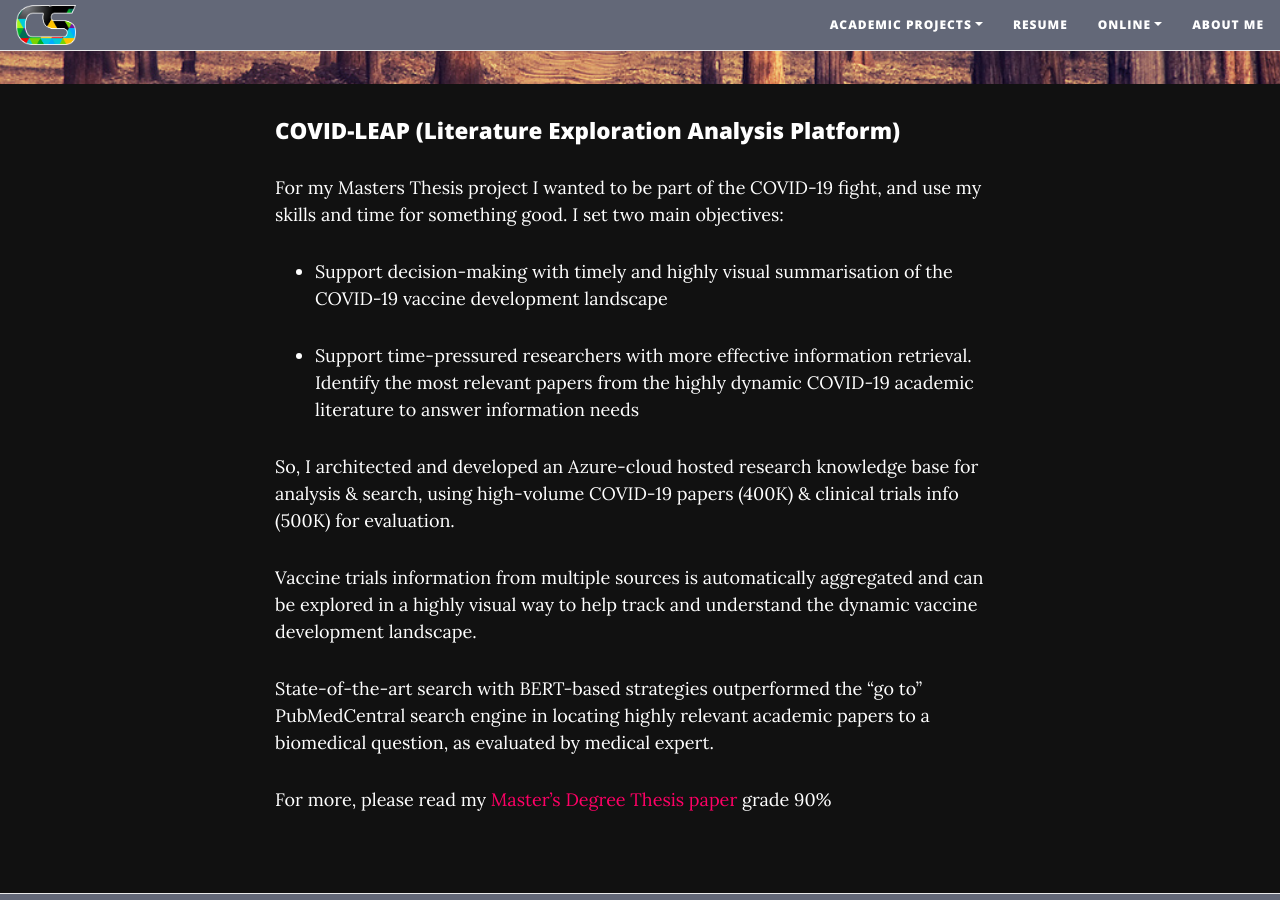
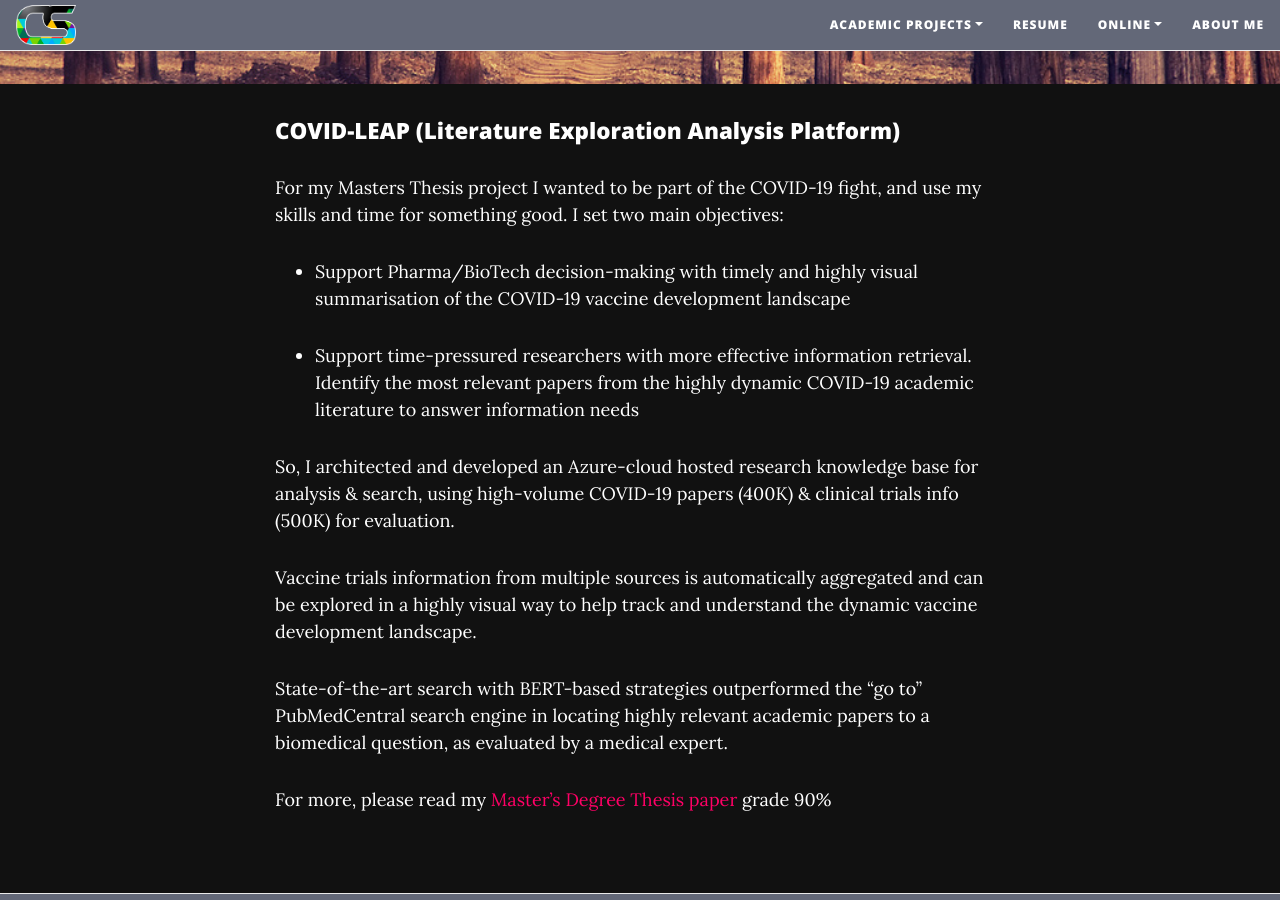
Before and after one commit to corticalstack/corticalstack.github.io, a Jekyll site: the page built from mt.md, in a window 1280 px wide and 900 px high, scrolled down 491 px. Built offline with Jekyll 4.4.1, drawn with Linux system fonts in a browser that asks for light colours; nearby versions of some CDN libraries.

Commit message:
Adding thesis

```diff
--- a/mt.md
+++ b/mt.md
@@ -7,7 +7,7 @@
 ### COVID-LEAP (Literature Exploration Analysis Platform)
 For my Masters Thesis project I wanted to be part of the COVID-19 fight, and use my skills and time for something good. I set two main objectives:
 
-* Support decision-making with timely and highly visual summarisation of the COVID-19 vaccine development landscape
+* Support Pharma/BioTech decision-making with timely and highly visual summarisation of the COVID-19 vaccine development landscape
 
 * Support time-pressured researchers with more effective information retrieval. Identify the most relevant papers from the highly dynamic COVID-19 academic literature to answer information needs
 
@@ -16,6 +16,8 @@
 
 Vaccine trials information from multiple sources is automatically aggregated and can be explored in a highly visual way to help track and understand the dynamic vaccine development landscape.
 
-State-of-the-art search with BERT-based strategies outperformed the "go to" PubMedCentral search engine in locating highly relevant academic papers to a biomedical question, as evaluated by medical expert.
+State-of-the-art search with BERT-based strategies outperformed the "go to" PubMedCentral search engine in locating highly relevant academic papers to a biomedical question, as evaluated by a medical expert.
 
 For more, please read my [Master's Degree Thesis paper](https://docs.google.com/viewer?url=https://github.com/corticalstack/corticalstack.github.io/raw/master/docs/project/Jon-Paul Boyd Masters Thesis Report COVID-LEAP state-of-the-art information retrieval.pdf) grade 90%
+
+[](/assets/img/leap solution.png)
```
